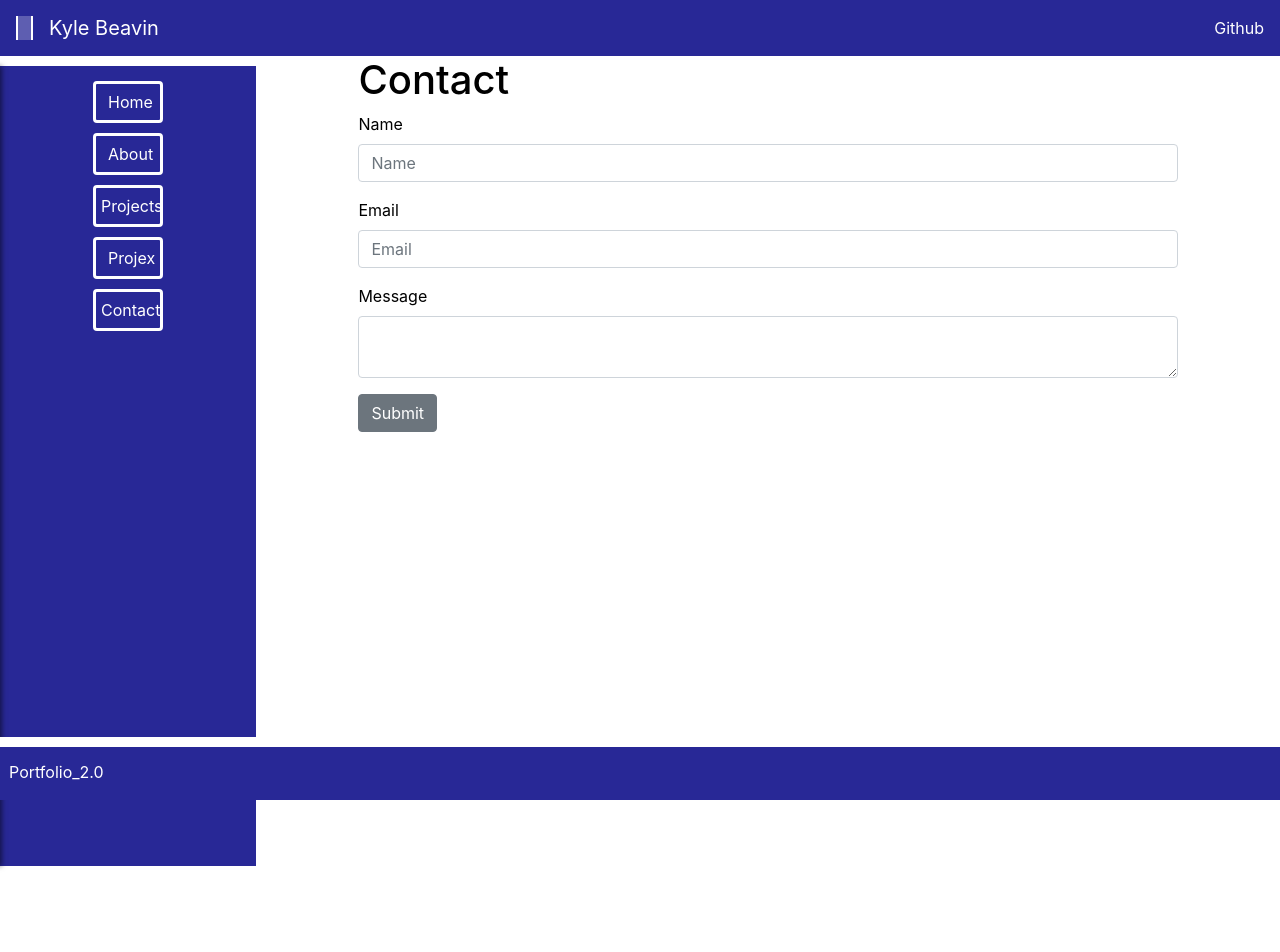
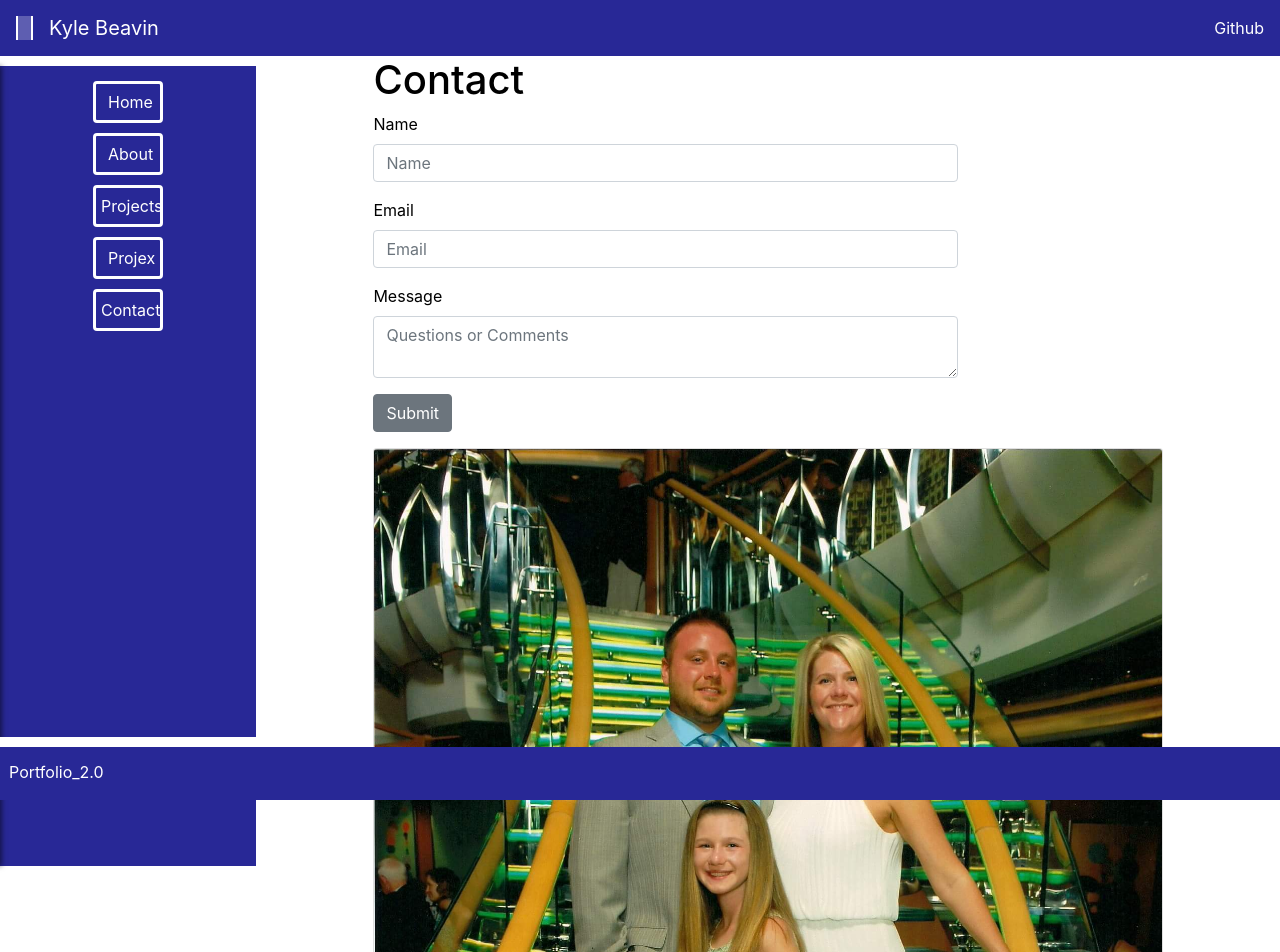
Before and after one commit to kylebeavin/Portfolio_2.0, a React (Create React App) app: page /contact in a window 1280 px wide. Shown: the top 952 px of the page. Before the commit the page ends 800 px from the top, so only its background shows below. Built offline with nearby package versions, Linux system fonts and the light colour scheme; the HTML template or start-up script is replaced by a standard one.

Commit message:
contact section styled

```diff
--- a/src/App.css
+++ b/src/App.css
@@ -8,6 +8,9 @@ Body Section
 body {
   background-color: white;
   font: Belleza; }
+
+form {
+  margin-bottom: 1rem; }
 
 /****************************
     Header Section
--- a/src/components/content/contact/Contact.js
+++ b/src/components/content/contact/Contact.js
@@ -1,6 +1,7 @@
 import React from 'react';
 import { Component } from 'react';
-import { Button, Form, FormGroup, Label, Input } from 'reactstrap';
+import { Container, Row, Col, Button, Form, FormGroup, Label, Input, Card, CardImg } from 'reactstrap';
+import family1 from '../../../assets/family1.jpg';
 
 class Contact extends Component {
     constructor() {
@@ -23,23 +24,37 @@ handleChange = e => {
         return (
             <div className="main">
                 <div className="mainDiv">
+                    <Container>
                         <h1>Contact</h1>
+                        <Row>
+                            <Col lg="9" md="6" xs="12">
                                 <Form action="https://formspree.io/kylebeavin@gmail.com" method="POST">
                                     <FormGroup>
                                         <Label for="exampleName">Name</Label>
-                            <Input type="text" name="name" id="name" placeholder="Name" onChange={this.handleChange}/>
+                                        <Input type="text" name="name" id="name" placeholder="Name" onChange={this.handleChange} />
                                     </FormGroup>
                                     <FormGroup>
                                         <Label for="exampleEmail">Email</Label>
-                            <Input type="email" name="email" id="email" placeholder="Email" onChange={this.handleChange}/>
+                                        <Input type="email" name="email" id="email" placeholder="Email" onChange={this.handleChange} />
                                     </FormGroup>
                                     <FormGroup>
                                         <Label for="exampleText">Message</Label>
-                            <Input type="textarea" name="message" id="exampleText" onChange={this.handleChange}/>
+                                        <Input type="textarea" name="message" id="exampleText" onChange={this.handleChange} placeholder="Questions or Comments"/>
                                     </FormGroup>
                                     <Button>Submit</Button>
                                 </Form>
-
+                            </Col>
+                            <Col>
+                                <Card inverse>
+                                    <CardImg width="100%" src={family1} alt="Card image cap" />
+                                </Card>
+                                <br/>
+                                <h6 style={{ textAlign: "right" }}>Kyle Beavin</h6>
+                                <h6 style={{ textAlign: "right" }}>614-507-9548</h6>
+                                <h6 style={{ textAlign: "right" }}>kylebeavin@gmail.com</h6>
+                            </Col>
+                        </Row>
+                    </Container>
                 </div>
             </div>
         )
--- a/src/components/content/projects/Projects.js
+++ b/src/components/content/projects/Projects.js
@@ -1,7 +1,9 @@
 import React from 'react';
 import { Component } from 'react';
-import { Card, Button, CardImg, CardTitle, CardColumns,
-    CardSubtitle, CardBody } from 'reactstrap';
+import {
+    Container, Card, Button, CardImg, CardTitle, CardColumns,
+    CardSubtitle, CardBody
+} from 'reactstrap';
 
 class Projects extends Component {
     render() {
@@ -9,6 +11,7 @@ class Projects extends Component {
             <div className="main">
                 <div className="mainDiv">
                         <h1>Projects</h1>
+                    <Container>
                         <CardColumns>
                             <Card>
                                 <CardImg top width="100%" src="https://placeholdit.imgix.net/~text?txtsize=33&txt=256%C3%97180&w=256&h=180" alt="Card image cap" />
@@ -59,6 +62,7 @@ class Projects extends Component {
                                 </CardBody>
                             </Card>
                         </CardColumns>
+                    </Container>
                 </div>
             </div>
         )
--- a/src/styles/_body.scss
+++ b/src/styles/_body.scss
@@ -5,3 +5,7 @@ body {
     background-color: white;
     font: Belleza;
  }
+
+ form {
+     margin-bottom: 1rem;
+ }
```
Lines whose indentation alone changed are shown as unchanged.
